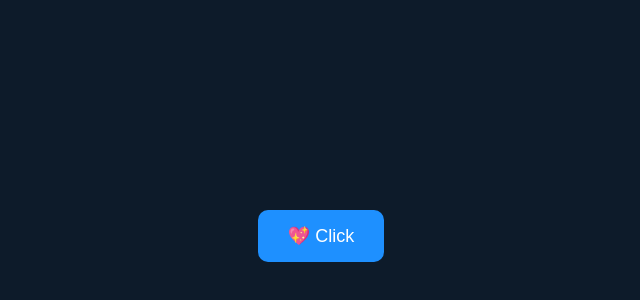
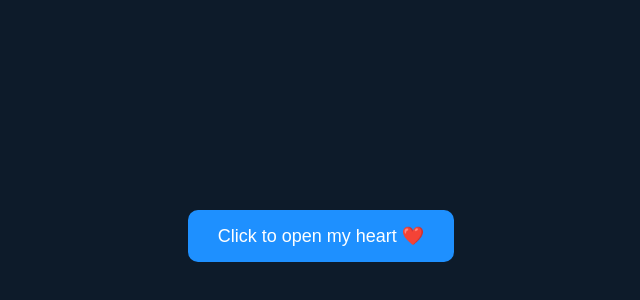
Before and after one commit to Marwanem9ewed/malouka, a plain HTML site: page scrolling pics.html in a window 1280 px wide. Shown: the part 164-464 px from the top of the page, without its empty margins (319-959 px from the left). Drawn offline with Linux system fonts and the light colour scheme.

Commit message:
Update styles and content

```diff
--- a/scrolling pics.html
+++ b/scrolling pics.html
@@ -99,7 +99,7 @@
 </head>
 <body>
   <div class="start-screen" id="start">
-    <button onclick="startMessage()">💖 Click</button>
+    <button onclick="startMessage()">Click to open my heart ❤️</button>
   </div>
 
   <div class="message-screen" id="message">
```
